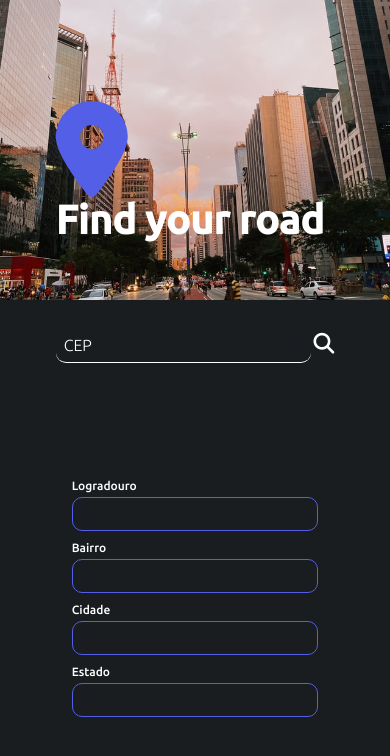
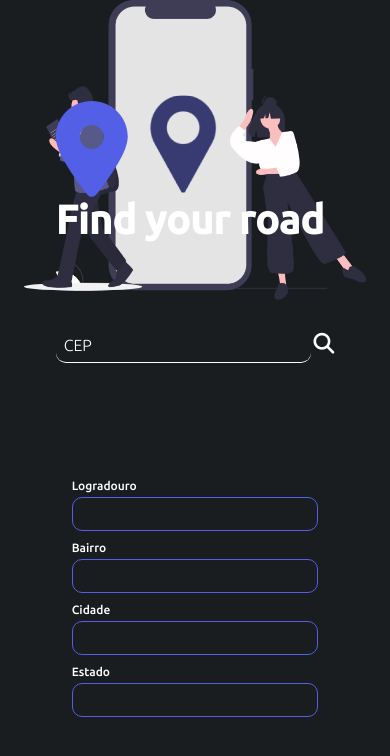
Before and after one commit to JuniorMacedo91/address-finder, a website: page index.html in a window 390 px wide. Drawn offline with Linux system fonts and the light colour scheme.

Commit message:
Add files via upload

```diff
--- a/css/mediaquerie.css
+++ b/css/mediaquerie.css
@@ -7,12 +7,12 @@
     .image_box{
         height: 300px;
         background-color: var(--dark-gray);
-        background:url(../assets/sp.jpg) no-repeat center ;
-        background-size: cover ;
-    }
+     }
 
-    .image_box img{
-        display: none;
+    #image_content{
+        width: 100%;
+        height: inherit;
+        background-color: var(--dark-gray);
     }
 
     .form_container{
@@ -38,7 +38,12 @@
         grid-template-columns: auto;
     }
 
-    .image_box img{
-       width: 300px;
+    .image_box{
+        height: 200px;
+     }
+
+    #image_content{
+        width: 100%;
+        height: 600px;
     }
 }
--- a/css/style.css
+++ b/css/style.css
@@ -27,8 +27,10 @@
     place-content: center;
     background-color: var(--purple);
 }
-.image_box img{
-    width: 500px;
+#image_content{
+    width: 100%;
+    height: 100vh;
+    object-fit: cover;
 }
 
 .form_container{
```
